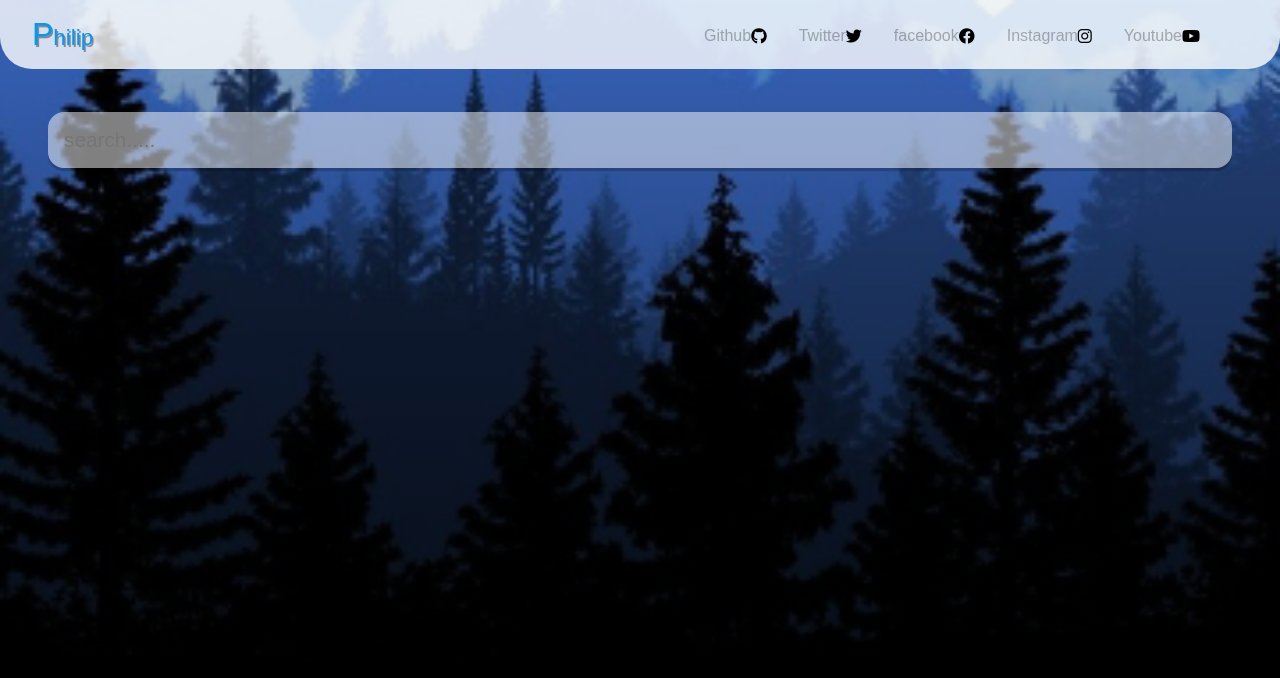
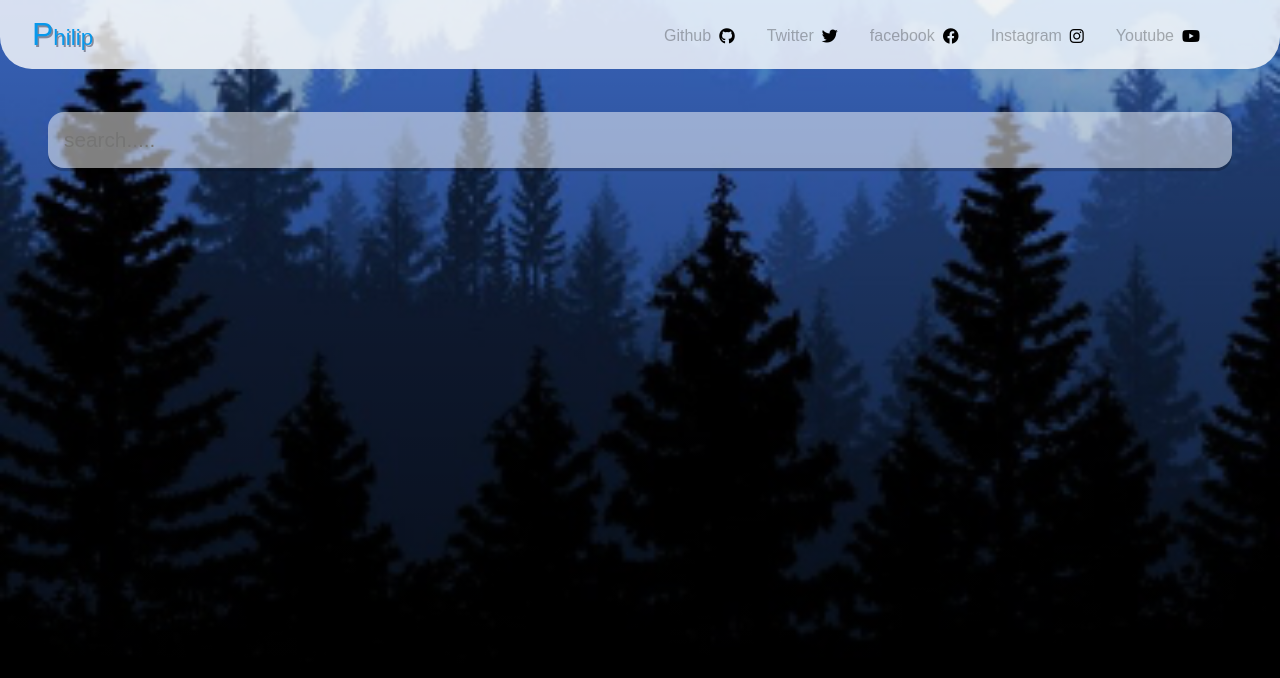
Before and after one commit to Akinsuyiphilip/weather-app, a React (Create React App) app: page / in a window 1280 px wide. Shown: the top 678 px of the page. Built offline with nearby package versions, Linux system fonts and the light colour scheme.

Commit message:
features: links

```diff
--- a/src/components/Navbar.jsx
+++ b/src/components/Navbar.jsx
@@ -18,7 +18,7 @@ function Navbar() {
                <i className={ click ? 'fas fa-times' : 'fas fa-bars'}></i>
            </div>
         <div className={ click ? 'nav-menu active' : 'nav-menu '}>
-            <a href="https://github.com/Akinsuyiphilip" > Github <i class="fa-brands fa-github"></i></a>
+            <a href="https://github.com/Akinsuyiphilip" > Github <i class="fa-brands fa-github"></i> </a>
             <a href="https://twitter.com/june_of_lagos" >Twitter <i class="fa-brands fa-twitter"></i></a>
             <a href="https://web.facebook.com/profile.php?id=100070730607040" >facebook <i class="fa-brands fa-facebook"></i></a>
             <a href="https://www.instagram.com/juneoflagos/" >Instagram <i class="fa-brands fa-instagram"></i></a>
--- a/src/index.css
+++ b/src/index.css
@@ -70,6 +70,7 @@ body {
 }
 
 .navbar .nav-menu a i {
+  padding-left: .5rem;
   color: black;
 }
 
@@ -187,7 +188,7 @@ main footer {
         -ms-flex-direction: column !important;
             flex-direction: column !important;
     width: 100% !important;
-    height: 20vh !important;
+    height: 540px !important;
     position: absolute !important;
     top: 4.2rem !important;
     left: -100% !important;
@@ -207,6 +208,7 @@ main footer {
     opacity: 2;
     -webkit-transition: all 0.5s ease;
     transition: all 0.5s ease;
+    text-align: center;
   }
   .navbar a {
     text-align: center !important;
--- a/src/index.scss
+++ b/src/index.scss
@@ -51,6 +51,7 @@ body {
             padding: 0.5rem 1rem 0.3rem;
             height: 100%;
             i{
+                padding-left: .5rem;
                 color: black;
             }
         }
@@ -173,7 +174,7 @@ main {
             display: flex !important;
             flex-direction: column !important;
             width: 100% !important;
-            height: 20vh !important;
+            height: 540px !important;
             position: absolute !important;
             top: 4.2rem !important;
             left: -100% !important;
@@ -191,6 +192,7 @@ main {
             left: 0 !important;
             opacity: 2;
             transition: all 0.5s ease;
+            text-align: center;
         }
 
         a {
```
Also changed, not shown: 1 other file (tests, documents, lock files or other folders).
